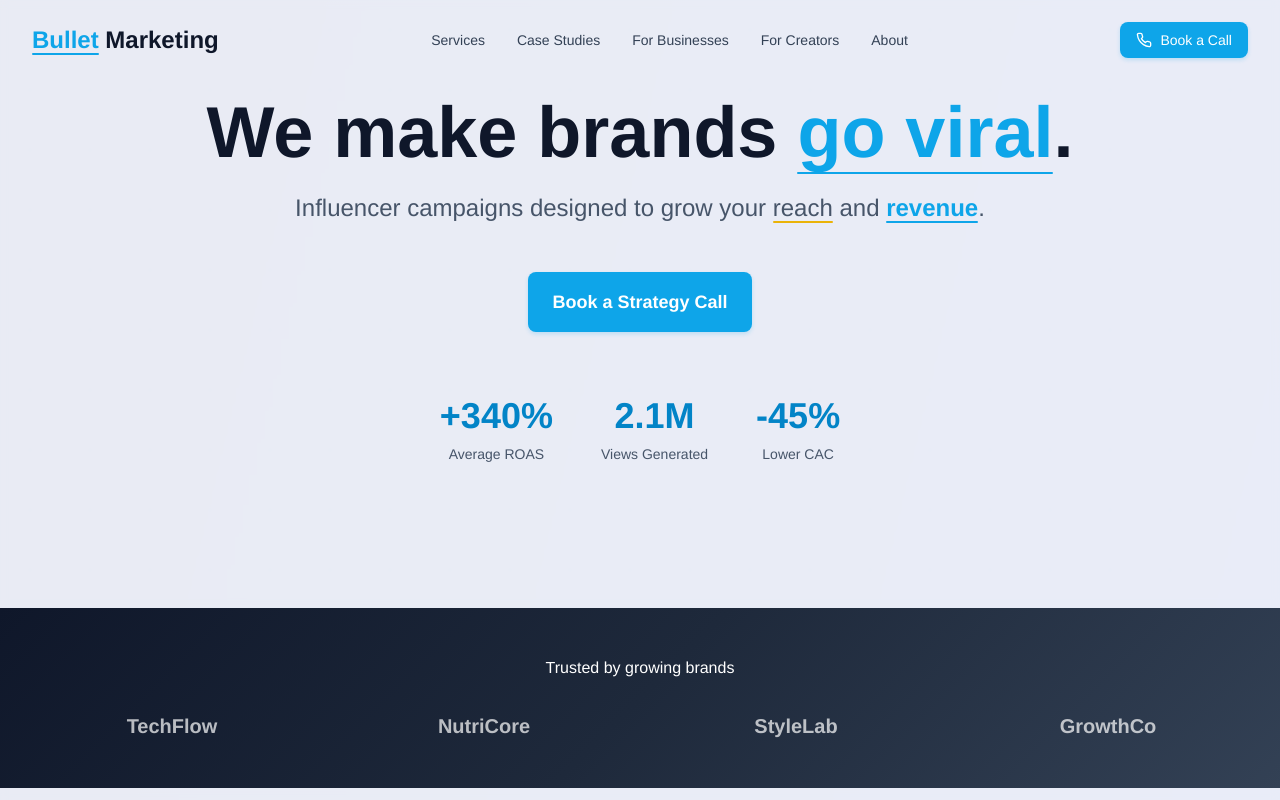
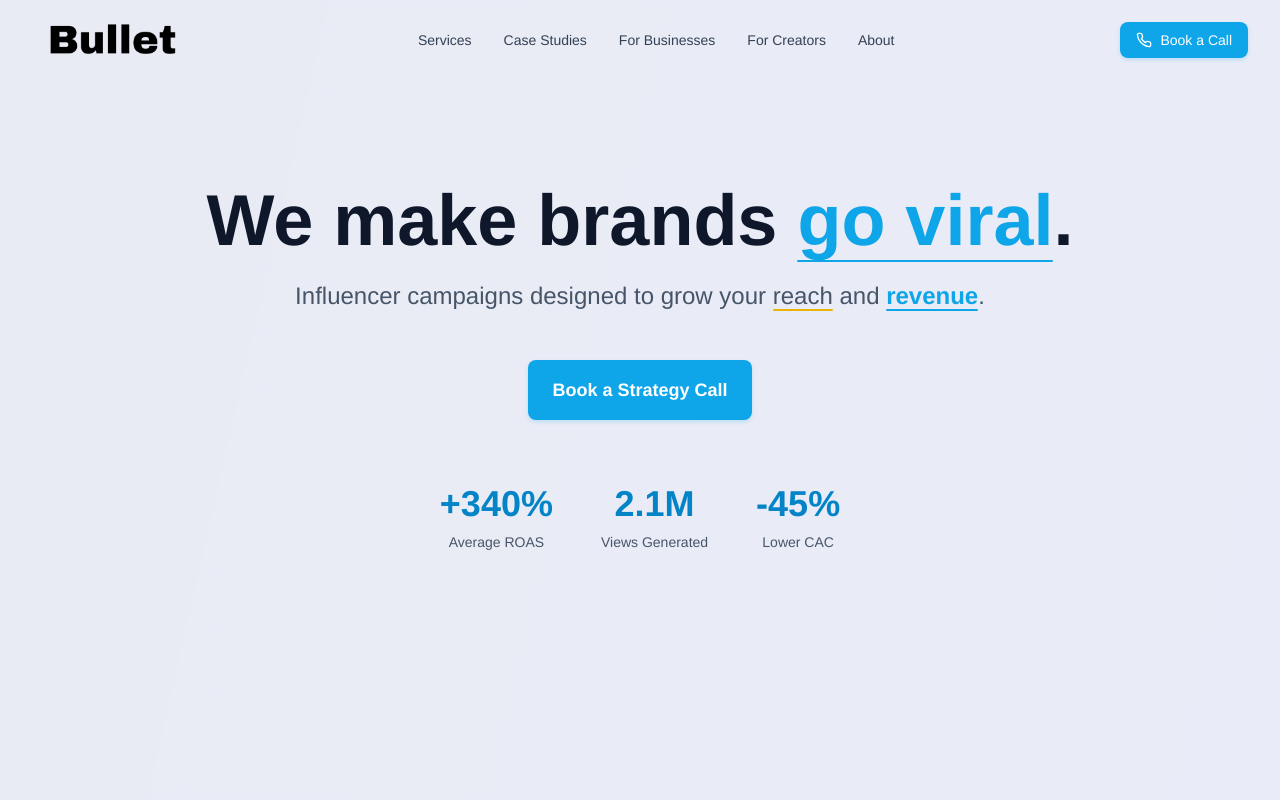
Before and after one commit to Bulletxldn/Bulletxldn, a React (Vite) app: page / in a window 1280 px wide. Shown: the top 800 px of the page. Built offline with nearby package versions, Linux system fonts and the light colour scheme; a web font is replaced by a local one.

Commit message:
feat: full-screen hero and header logo update (larger size, new asset)

```diff
--- a/src/components/Layout/Header.tsx
+++ b/src/components/Layout/Header.tsx
@@ -40,9 +40,13 @@ const Header: React.FC = () => {
           {/* Logo */}
           <Link
             to="/"
-            className="text-xl lg:text-2xl font-bold text-dark-900 hover:text-primary-600 transition-colors"
+            className="flex items-center hover:opacity-80 transition-opacity"
           >
-            <span className="highlight-blue">Bullet</span> Marketing
+            <img
+              src="/images/bullet-logo.png"
+              alt="Bullet Marketing"
+              className="h-40 lg:h-50 w-auto"
+            />
           </Link>
 
           {/* Desktop Navigation */}
--- a/src/pages/Home.tsx
+++ b/src/pages/Home.tsx
@@ -65,7 +65,7 @@ const Home: React.FC = () => {
   return (
     <div className="min-h-screen bg-transparent">
       {/* Hero Section */}
-      <section className="relative bg-white/90 backdrop-blur-sm pt-24 pb-20 overflow-hidden">
+      <section className="relative bg-white/90 backdrop-blur-sm h-screen flex items-center justify-center overflow-hidden">
         {/* Subtle background pattern */}
         <div className="absolute inset-0 opacity-5">
           <div className="absolute inset-0" style={{
```
Also changed, not shown: public/images/bullet-logo.png (added).
